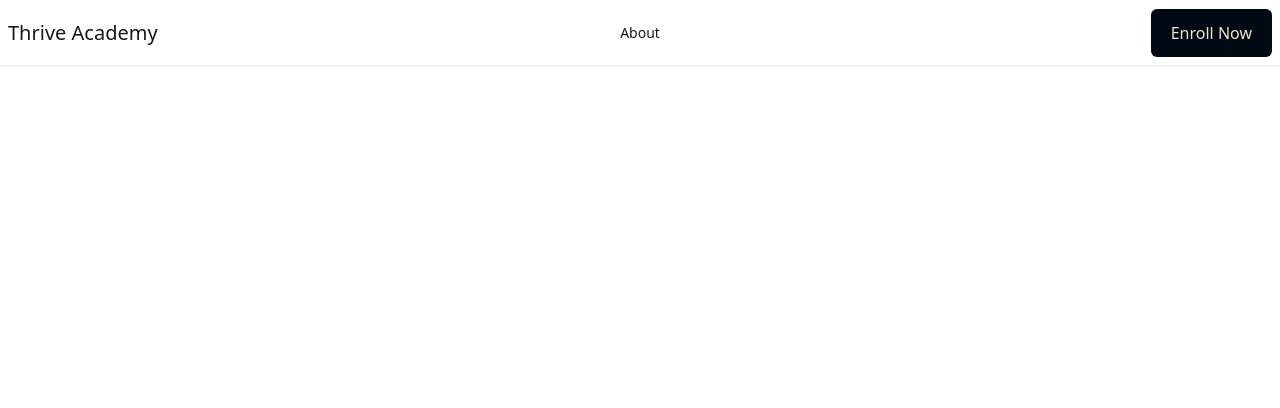
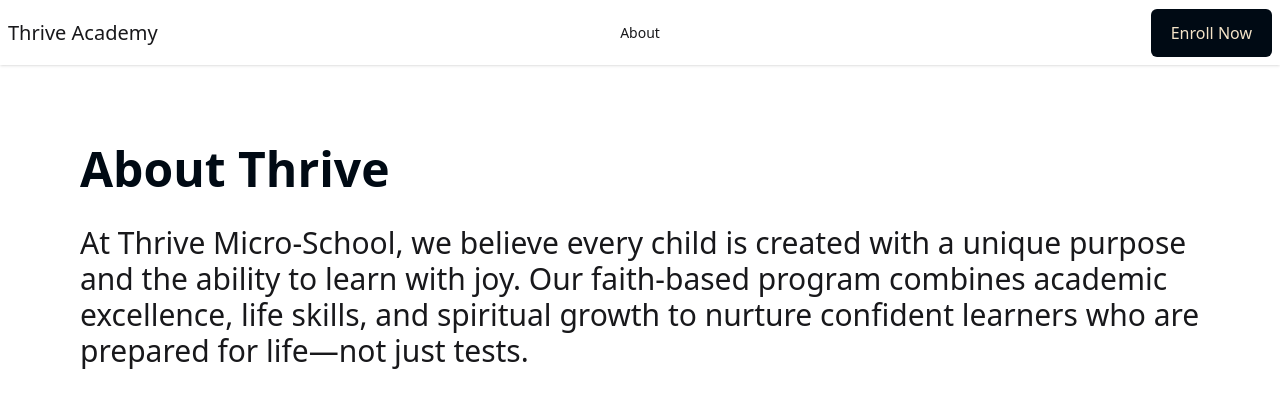
Before and after one commit to drethedevjs/thrive-academy, a Nuxt app: page /about in a window 1280 px wide. Shown: the top 408 px of the page. Built offline with nearby package versions, Linux system fonts and the light colour scheme.

Commit message:
Added about page.

```diff
--- /dev/null
+++ b/app/pages/about.vue
@@ -0,0 +1,11 @@
+<template>
+  <main class="ta-container">
+    <h1 class="text-navy">About Thrive</h1>
+    <p class="text-3xl">
+      At Thrive Micro-School, we believe every child is created with a unique
+      purpose and the ability to learn with joy. Our faith-based program
+      combines academic excellence, life skills, and spiritual growth to nurture
+      confident learners who are prepared for life—not just tests.
+    </p>
+  </main>
+</template>
```
